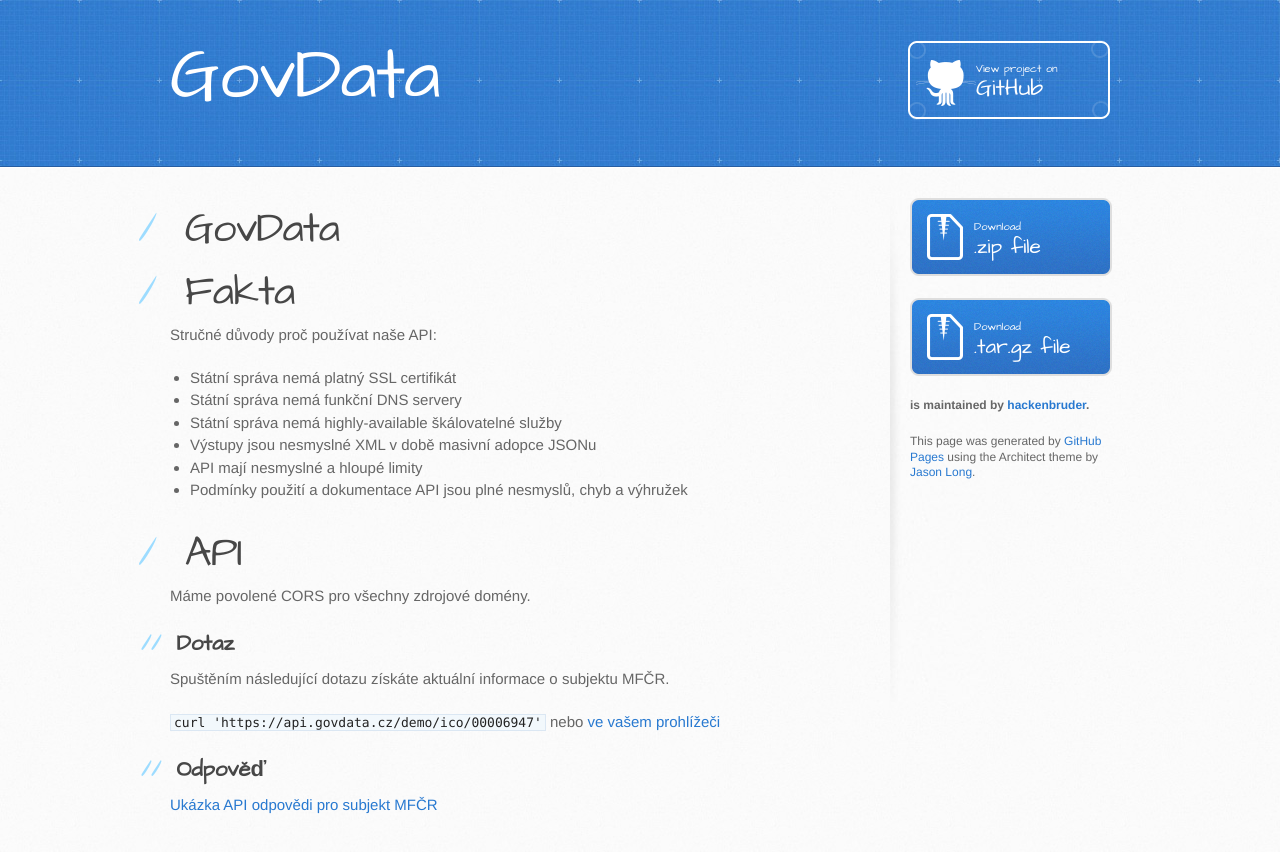
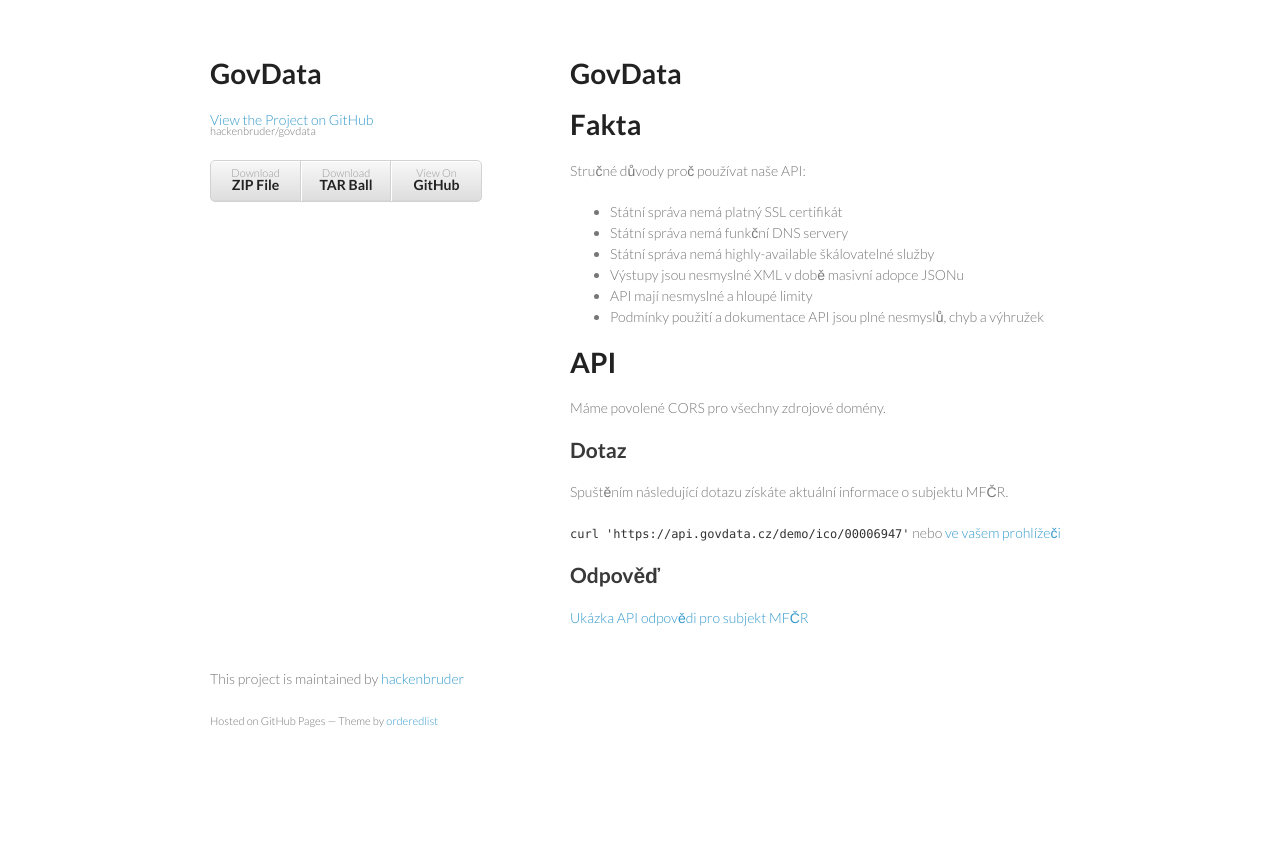
Before and after one commit to hackenbruder/govdata, a plain HTML site: page index.html in a window 1280 px wide. After the commit the page ends 800 px from the top, so only its background shows below. Drawn offline with Linux system fonts and the light colour scheme.

Commit message:
Create gh-pages branch via GitHub

```diff
--- a/index.html
+++ b/index.html
@@ -1,34 +1,34 @@
-<!DOCTYPE html>
+<!doctype html>
 <html>
   <head>
-    <meta charset='utf-8'>
+    <meta charset="utf-8">
     <meta http-equiv="X-UA-Compatible" content="chrome=1">
-    <meta name="viewport" content="width=device-width, initial-scale=1, maximum-scale=1">
-    <link href='https://fonts.googleapis.com/css?family=Architects+Daughter' rel='stylesheet' type='text/css'>
-    <link rel="stylesheet" type="text/css" href="stylesheets/stylesheet.css" media="screen">
-    <link rel="stylesheet" type="text/css" href="stylesheets/github-light.css" media="screen">
-    <link rel="stylesheet" type="text/css" href="stylesheets/print.css" media="print">
+    <title>GovData by hackenbruder</title>
 
+    <link rel="stylesheet" href="stylesheets/styles.css">
+    <link rel="stylesheet" href="stylesheets/github-light.css">
+    <meta name="viewport" content="width=device-width, initial-scale=1, user-scalable=no">
     <!--[if lt IE 9]>
     <script src="//html5shiv.googlecode.com/svn/trunk/html5.js"></script>
     <![endif]-->
+  </head>
+  <body>
+    <div class="wrapper">
+      <header>
+        <h1>GovData</h1>
+        <p></p>
 
-    <title>GovData by hackenbruder</title>
-  </head>
+        <p class="view"><a href="https://github.com/hackenbruder/govdata">View the Project on GitHub <small>hackenbruder/govdata</small></a></p>
 
-  <body>
-    <header>
-      <div class="inner">
-        <h1>GovData</h1>
-        <h2></h2>
-        <a href="https://github.com/hackenbruder/govdata" class="button"><small>View project on</small> GitHub</a>
-      </div>
-    </header>
 
-    <div id="content-wrapper">
-      <div class="inner clearfix">
-        <section id="main-content">
-          <h1>
+        <ul>
+          <li><a href="https://github.com/hackenbruder/govdata/zipball/master">Download <strong>ZIP File</strong></a></li>
+          <li><a href="https://github.com/hackenbruder/govdata/tarball/master">Download <strong>TAR Ball</strong></a></li>
+          <li><a href="https://github.com/hackenbruder/govdata">View On <strong>GitHub</strong></a></li>
+        </ul>
+      </header>
+      <section>
+        <h1>
 <a id="govdata" class="anchor" href="#govdata" aria-hidden="true"><span class="octicon octicon-link"></span></a>GovData</h1>
 
 <h1>
@@ -61,25 +61,13 @@
 <a id="odpověď" class="anchor" href="#odpov%C4%9B%C4%8F" aria-hidden="true"><span class="octicon octicon-link"></span></a>Odpověď</h2>
 
 <p><a href="https://gist.github.com/hackenbruder/7e6590122e4bbe7f77a8">Ukázka API odpovědi pro subjekt MFČR</a></p>
-        </section>
-
-        <aside id="sidebar">
-          <a href="https://github.com/hackenbruder/govdata/zipball/master" class="button">
-            <small>Download</small>
-            .zip file
-          </a>
-          <a href="https://github.com/hackenbruder/govdata/tarball/master" class="button">
-            <small>Download</small>
-            .tar.gz file
-          </a>
-
-          <p class="repo-owner"><a href="https://github.com/hackenbruder/govdata"></a> is maintained by <a href="https://github.com/hackenbruder">hackenbruder</a>.</p>
-
-          <p>This page was generated by <a href="https://pages.github.com">GitHub Pages</a> using the Architect theme by <a href="https://twitter.com/jasonlong">Jason Long</a>.</p>
-        </aside>
-      </div>
+      </section>
+      <footer>
+        <p>This project is maintained by <a href="https://github.com/hackenbruder">hackenbruder</a></p>
+        <p><small>Hosted on GitHub Pages &mdash; Theme by <a href="https://github.com/orderedlist">orderedlist</a></small></p>
+      </footer>
     </div>
-
+    <script src="javascripts/scale.fix.js"></script>
 
   </body>
 </html>
--- /dev/null
+++ b/javascripts/scale.fix.js
@@ -0,0 +1,17 @@
+var metas = document.getElementsByTagName('meta');
+var i;
+if (navigator.userAgent.match(/iPhone/i)) {
+  for (i=0; i<metas.length; i++) {
+    if (metas[i].name == "viewport") {
+      metas[i].content = "width=device-width, minimum-scale=1.0, maximum-scale=1.0";
+    }
+  }
+  document.addEventListener("gesturestart", gestureStart, false);
+}
+function gestureStart() {
+  for (i=0; i<metas.length; i++) {
+    if (metas[i].name == "viewport") {
+      metas[i].content = "width=device-width, minimum-scale=0.25, maximum-scale=1.6";
+    }
+  }
+}
--- /dev/null
+++ b/stylesheets/styles.css
@@ -0,0 +1,255 @@
+@import url(https://fonts.googleapis.com/css?family=Lato:300italic,700italic,300,700);
+
+body {
+  padding:50px;
+  font:14px/1.5 Lato, "Helvetica Neue", Helvetica, Arial, sans-serif;
+  color:#777;
+  font-weight:300;
+}
+
+h1, h2, h3, h4, h5, h6 {
+  color:#222;
+  margin:0 0 20px;
+}
+
+p, ul, ol, table, pre, dl {
+  margin:0 0 20px;
+}
+
+h1, h2, h3 {
+  line-height:1.1;
+}
+
+h1 {
+  font-size:28px;
+}
+
+h2 {
+  color:#393939;
+}
+
+h3, h4, h5, h6 {
+  color:#494949;
+}
+
+a {
+  color:#39c;
+  font-weight:400;
+  text-decoration:none;
+}
+
+a small {
+  font-size:11px;
+  color:#777;
+  margin-top:-0.6em;
+  display:block;
+}
+
+.wrapper {
+  width:860px;
+  margin:0 auto;
+}
+
+blockquote {
+  border-left:1px solid #e5e5e5;
+  margin:0;
+  padding:0 0 0 20px;
+  font-style:italic;
+}
+
+code, pre {
+  font-family:Monaco, Bitstream Vera Sans Mono, Lucida Console, Terminal;
+  color:#333;
+  font-size:12px;
+}
+
+pre {
+  padding:8px 15px;
+  background: #f8f8f8;
+  border-radius:5px;
+  border:1px solid #e5e5e5;
+  overflow-x: auto;
+}
+
+table {
+  width:100%;
+  border-collapse:collapse;
+}
+
+th, td {
+  text-align:left;
+  padding:5px 10px;
+  border-bottom:1px solid #e5e5e5;
+}
+
+dt {
+  color:#444;
+  font-weight:700;
+}
+
+th {
+  color:#444;
+}
+
+img {
+  max-width:100%;
+}
+
+header {
+  width:270px;
+  float:left;
+  position:fixed;
+}
+
+header ul {
+  list-style:none;
+  height:40px;
+
+  padding:0;
+
+  background: #eee;
+  background: -moz-linear-gradient(top, #f8f8f8 0%, #dddddd 100%);
+  background: -webkit-gradient(linear, left top, left bottom, color-stop(0%,#f8f8f8), color-stop(100%,#dddddd));
+  background: -webkit-linear-gradient(top, #f8f8f8 0%,#dddddd 100%);
+  background: -o-linear-gradient(top, #f8f8f8 0%,#dddddd 100%);
+  background: -ms-linear-gradient(top, #f8f8f8 0%,#dddddd 100%);
+  background: linear-gradient(top, #f8f8f8 0%,#dddddd 100%);
+
+  border-radius:5px;
+  border:1px solid #d2d2d2;
+  box-shadow:inset #fff 0 1px 0, inset rgba(0,0,0,0.03) 0 -1px 0;
+  width:270px;
+}
+
+header li {
+  width:89px;
+  float:left;
+  border-right:1px solid #d2d2d2;
+  height:40px;
+}
+
+header ul a {
+  line-height:1;
+  font-size:11px;
+  color:#999;
+  display:block;
+  text-align:center;
+  padding-top:6px;
+  height:40px;
+}
+
+strong {
+  color:#222;
+  font-weight:700;
+}
+
+header ul li + li {
+  width:88px;
+  border-left:1px solid #fff;
+}
+
+header ul li + li + li {
+  border-right:none;
+  width:89px;
+}
+
+header ul a strong {
+  font-size:14px;
+  display:block;
+  color:#222;
+}
+
+section {
+  width:500px;
+  float:right;
+  padding-bottom:50px;
+}
+
+small {
+  font-size:11px;
+}
+
+hr {
+  border:0;
+  background:#e5e5e5;
+  height:1px;
+  margin:0 0 20px;
+}
+
+footer {
+  width:270px;
+  float:left;
+  position:fixed;
+  bottom:50px;
+}
+
+@media print, screen and (max-width: 960px) {
+
+  div.wrapper {
+    width:auto;
+    margin:0;
+  }
+
+  header, section, footer {
+    float:none;
+    position:static;
+    width:auto;
+  }
+
+  header {
+    padding-right:320px;
+  }
+
+  section {
+    border:1px solid #e5e5e5;
+    border-width:1px 0;
+    padding:20px 0;
+    margin:0 0 20px;
+  }
+
+  header a small {
+    display:inline;
+  }
+
+  header ul {
+    position:absolute;
+    right:50px;
+    top:52px;
+  }
+}
+
+@media print, screen and (max-width: 720px) {
+  body {
+    word-wrap:break-word;
+  }
+
+  header {
+    padding:0;
+  }
+
+  header ul, header p.view {
+    position:static;
+  }
+
+  pre, code {
+    word-wrap:normal;
+  }
+}
+
+@media print, screen and (max-width: 480px) {
+  body {
+    padding:15px;
+  }
+
+  header ul {
+    display:none;
+  }
+}
+
+@media print {
+  body {
+    padding:0.4in;
+    font-size:12pt;
+    color:#444;
+  }
+}
```
